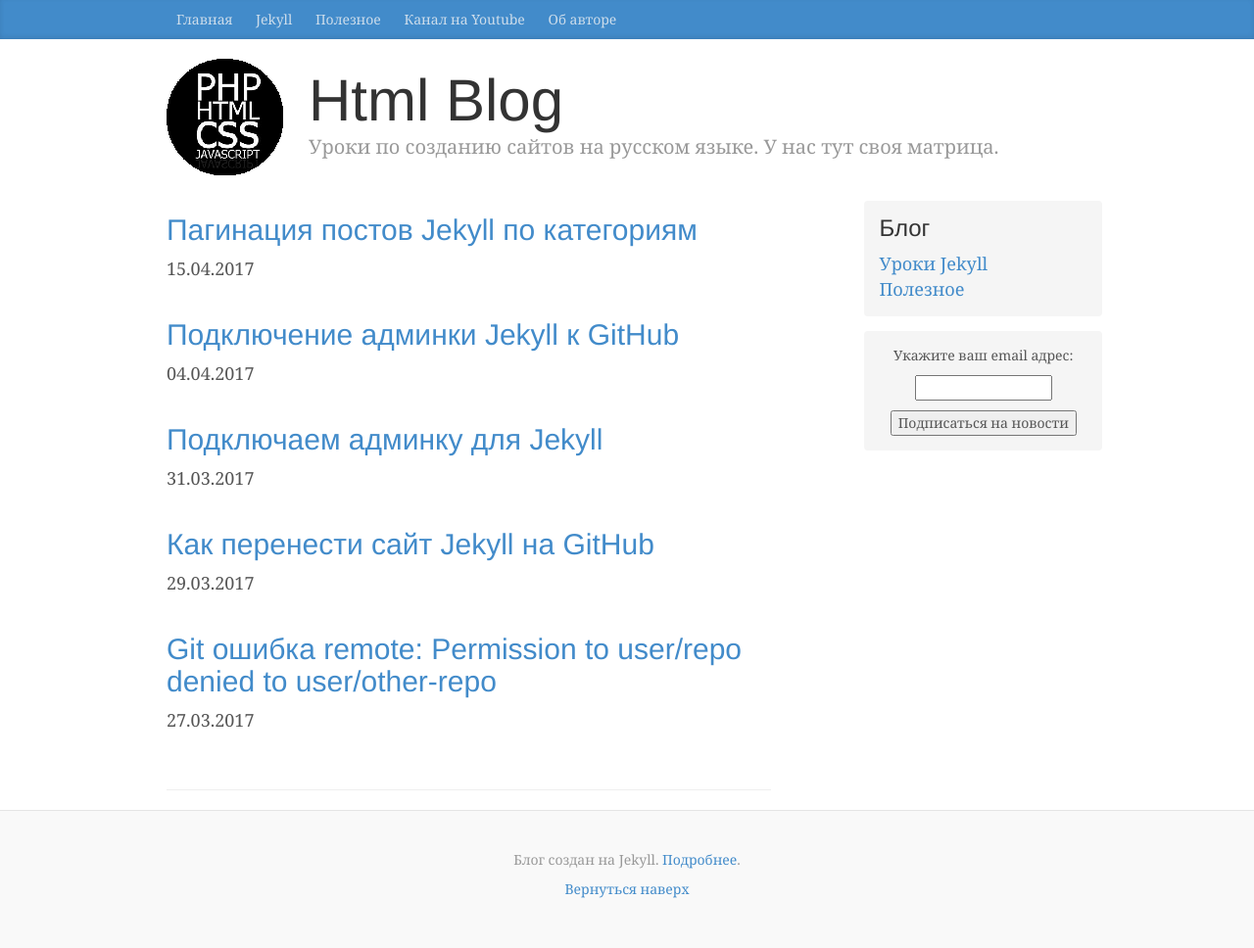
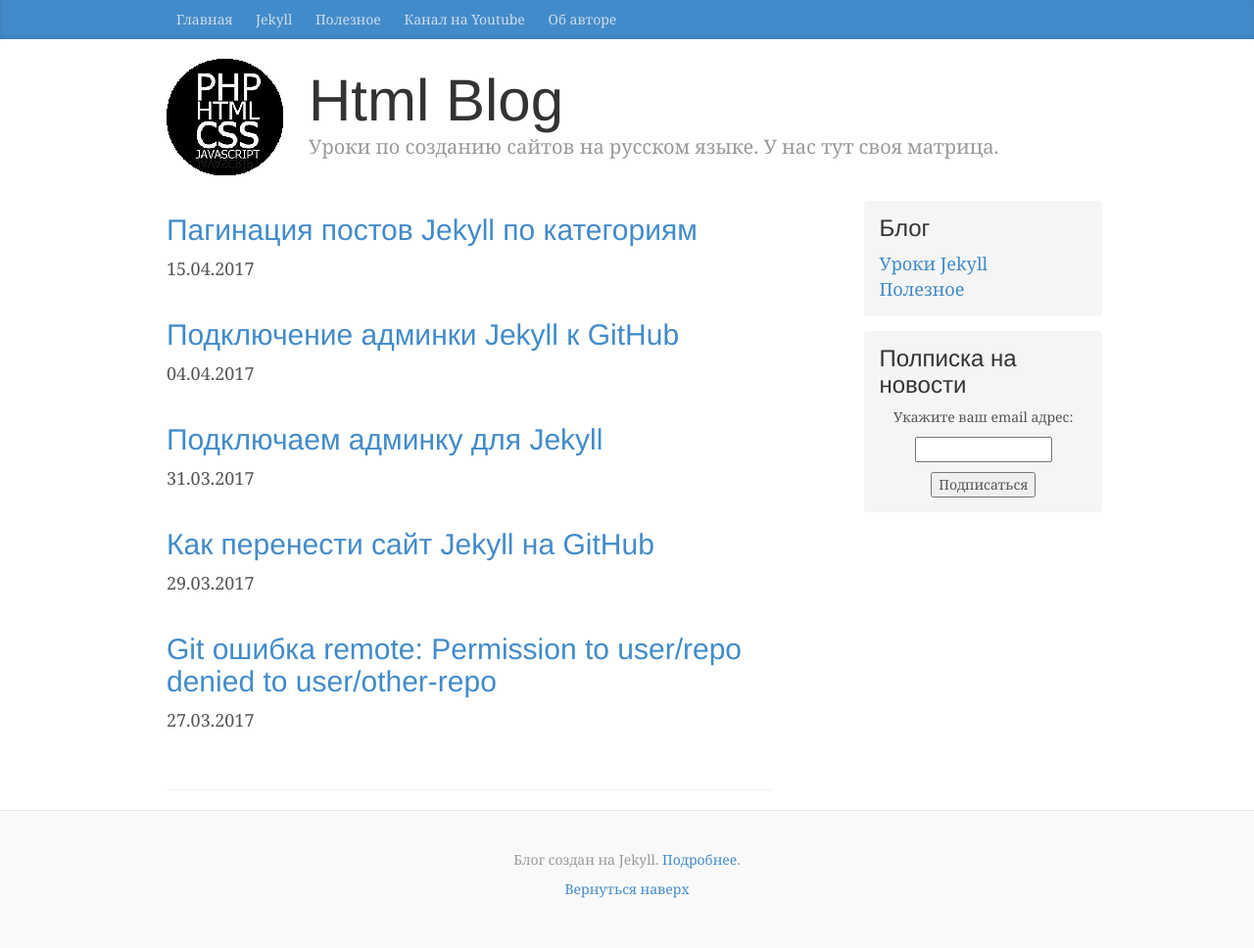
Before and after one commit to htmlblog/htmlblog.github.io, a Jekyll site: the page built from index.html, in a window 1280 px wide. Shown: the whole page at 98% size. Built offline with Jekyll 4.4.1, drawn with Linux system fonts in a browser that asks for light colours; the list of posts is cut into pages by our own code; comment, search, counter and statistics services are not loaded.

Commit message:
Update sidebar.html

```diff
--- a/_includes/sidebar.html
+++ b/_includes/sidebar.html
@@ -7,10 +7,11 @@
 </div>
 
 <div class="sidebar-module sidebar-module-inset">
+	<h3>Полписка на новости</h3>
 	<form style="text-align:center;" action="https://feedburner.google.com/fb/a/mailverify" method="post" target="popupwindow" onsubmit="window.open('https://feedburner.google.com/fb/a/mailverify?uri=JekyllHtml', 'popupwindow', 'scrollbars=yes,width=242,height=auto');return true">
 		<p>Укажите ваш email адрес:</p><p><input type="text" style="width:140px" name="email"/></p>
 		<input type="hidden" value="JekyllHtml" name="uri"/><input type="hidden" name="loc" value="ru_RU"/>
-		<input type="submit" value="Подписаться на новости" />
+		<input type="submit" value="Подписаться" />
 	</form>
 </div>
 
```
